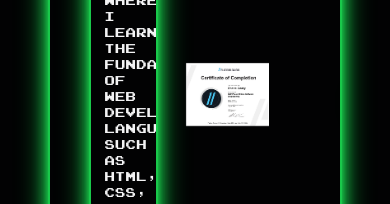
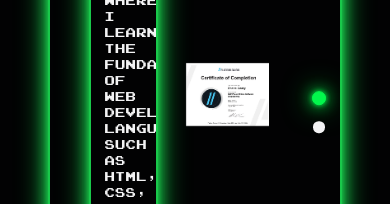
Before and after one commit to Shane-Geary/shane-geary-portfolio, a Next.js app: page /qualifications in a window 390 px wide. Shown: the part 374-578 px from the top of the page. Built offline with nearby package versions, Linux system fonts and the light colour scheme.

Commit message:
Increase accessibility of all Images. Add responiveness to pagination bullets

```diff
--- a/src/app/projects/page.jsx
+++ b/src/app/projects/page.jsx
@@ -14,6 +14,7 @@ export default function Projects() {
 				<div className={styles['logoPositionContainer']}>
 					<div className={styles['glowstikFontLogoWrapper']}>
 						<Image
+							alt='Glowstik Font Logo'
 							src={GlowstikFontLogo}
 							width={1100}
 							height={260}
--- a/src/app/qualifications/page.jsx
+++ b/src/app/qualifications/page.jsx
@@ -11,7 +11,7 @@ import 'swiper/css'
 import 'swiper/css/navigation'
 import 'swiper/css/pagination'
 
-import FlatironCertificate from '../../../public/shane-flatiron-certificate.JPG'
+import FlatironCertificate from '../../../public/shane-flatiron-certificate.png'
 
 export default function Qualifications() {
 	const [imageFullscreen, setImageFullscreen] = useState(false)
@@ -81,9 +81,10 @@ export default function Qualifications() {
 							}}
 						>
 							<Image
+								alt='Flatiron Certificate'
 								src={FlatironCertificate}
-								width={1584}
-								height={1224}
+								width={100}
+								height={100}
 								layout='responsive'
 							/>
 						</div>
--- a/src/app/qualifications/qualifications.module.scss
+++ b/src/app/qualifications/qualifications.module.scss
@@ -157,26 +157,52 @@
 
 .paginationVertical {
 	width: 10%;
-	height: 10%;
 	display: flex;
 	flex-direction: column;
+	align-items: center;
 	justify-content: center;
 }
 
 .bullet {
 	cursor: pointer;
-	margin: 1rem 0 0 4rem;
+	margin: 0.5rem 0;
 	background-color: var(--header-white);
-	width: 20%;
-	height: 20%;
+	width: 1rem;
+	height: 1rem;
 	border-radius: 50%;
+	transition:
+		background-color 0.3s ease,
+		transform 0.3s ease;
+
+	@media (max-width: 768px) {
+		width: 0.8rem;
+		height: 0.8rem;
+	}
+
+	@media (max-width: 480px) {
+		width: 0.7rem;
+		height: 0.7rem;
+	}
 }
 
 .activeBullet {
 	background-color: var(--header-green);
-	width: 20%;
-	height: 20%;
+	width: 1.5rem;
+	height: 1.5rem;
 	border-radius: 50%;
 	border: 0.5px solid var(--header-green);
 	box-shadow: var(--neon-shadow-header-green);
+	transition:
+		background-color 0.3s ease,
+		transform 0.3s ease;
+
+	@media (max-width: 768px) {
+		width: 1rem;
+		height: 1rem;
+	}
+
+	@media (max-width: 480px) {
+		width: 0.9rem;
+		height: 0.9rem;
+	}
 }
```
Also changed, not shown: public/shane-flatiron-certificate.JPG (deleted), public/shane-flatiron-certificate.png (added).
